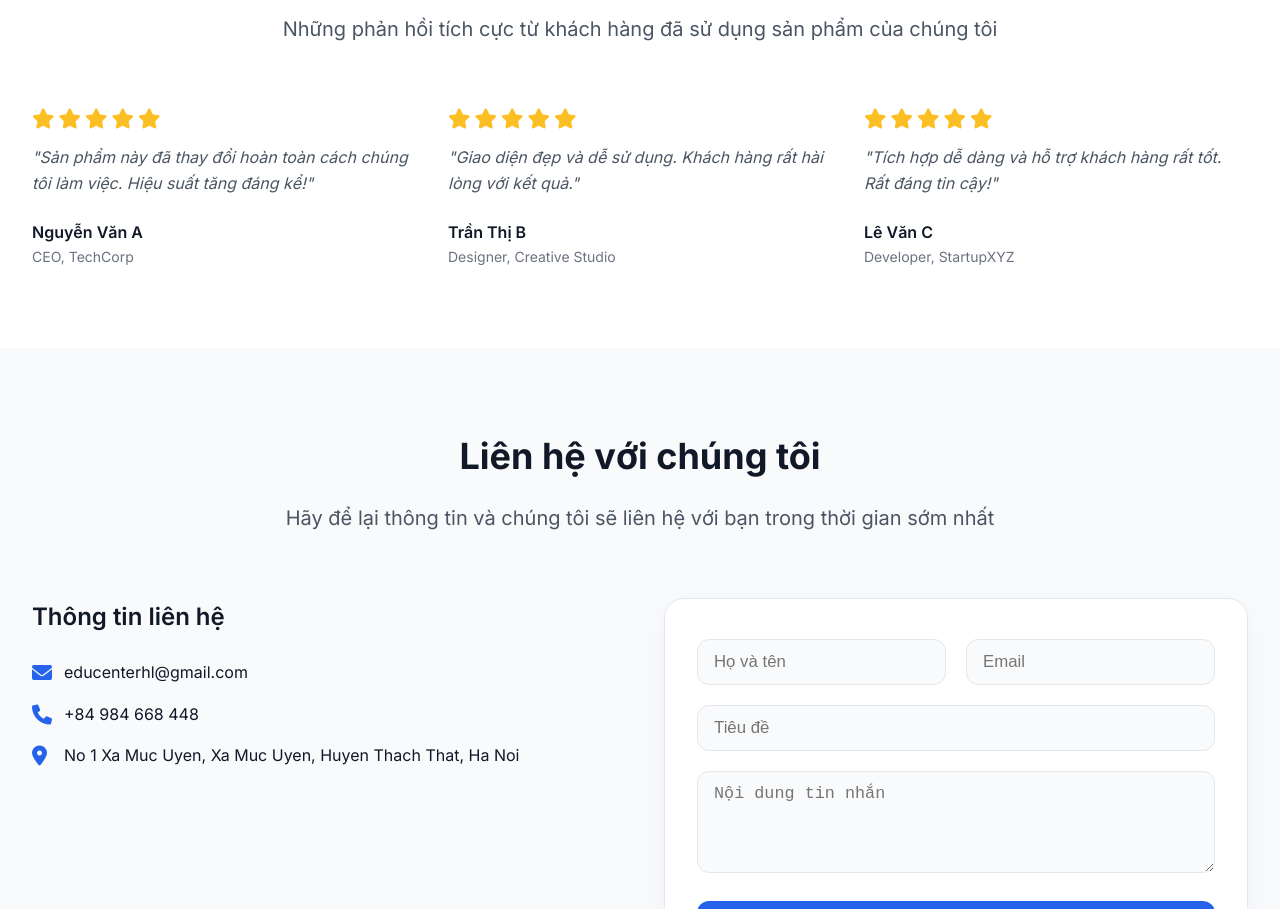
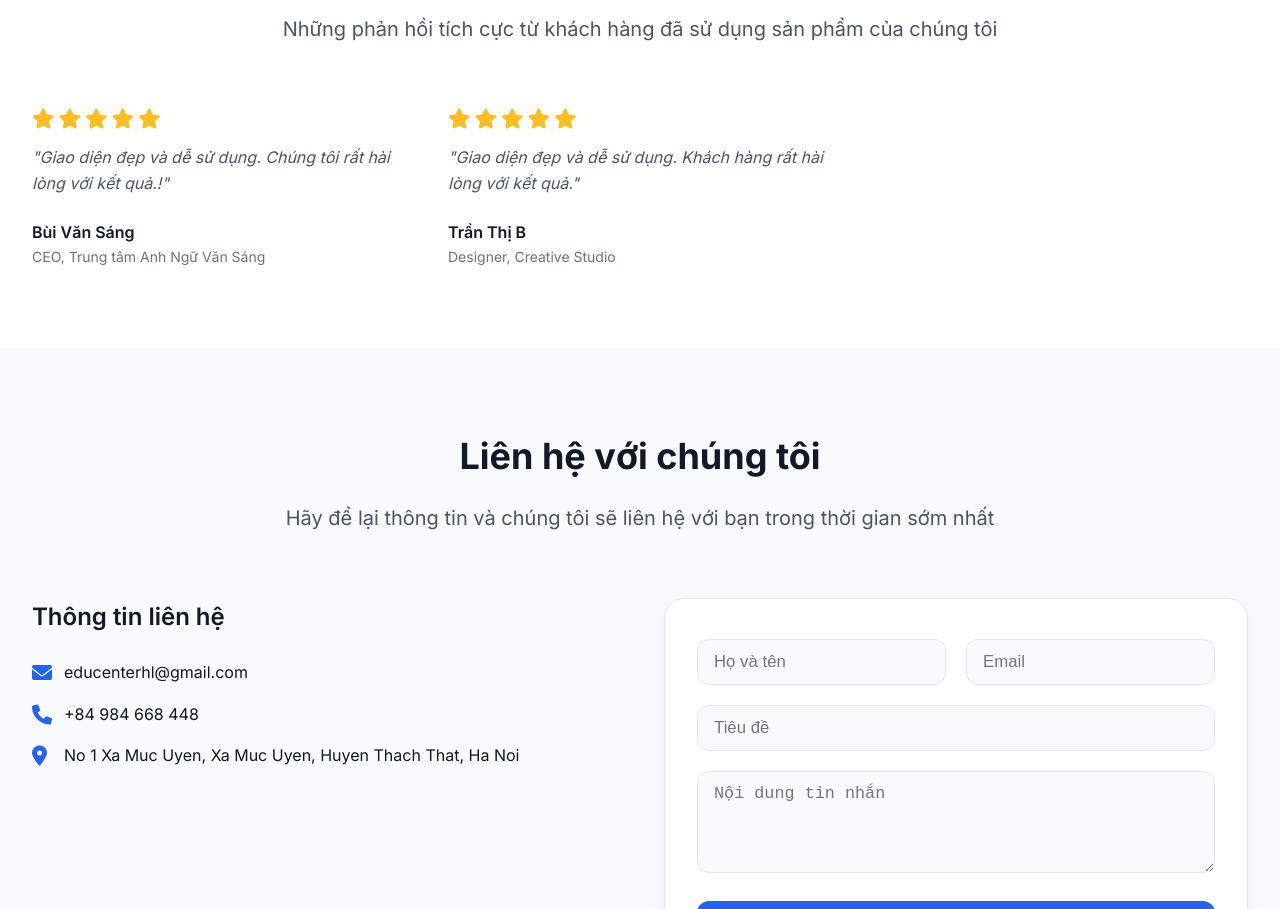
Before and after one commit to Lvduc75/lcm-landingpage-ver02, a plain HTML site: page index.html in a window 1280 px wide. Shown: the part 4726-5635 px from the top of the page. Drawn offline with Linux system fonts and the light colour scheme.

Commit message:
DucLV: 0107 Update UI

```diff
--- a/index.html
+++ b/index.html
@@ -296,10 +296,10 @@
                         <i class="fas fa-star"></i>
                         <i class="fas fa-star"></i>
                     </div>
-                    <p class="testimonial-content">"Sản phẩm này đã thay đổi hoàn toàn cách chúng tôi làm việc. Hiệu suất tăng đáng kể!"</p>
+                    <p class="testimonial-content">"Giao diện đẹp và dễ sử dụng. Chúng tôi rất hài lòng với kết quả.!"</p>
                     <div class="testimonial-author">
-                        <div class="author-name">Nguyễn Văn A</div>
-                        <div class="author-role">CEO, TechCorp</div>
+                        <div class="author-name">Bùi Văn Sáng</div>
+                        <div class="author-role">CEO, Trung tâm Anh Ngữ Văn Sáng</div>
                     </div>
                 </div>
                 <div class="testimonial-card">
@@ -314,20 +314,6 @@
                     <div class="testimonial-author">
                         <div class="author-name">Trần Thị B</div>
                         <div class="author-role">Designer, Creative Studio</div>
-                    </div>
-                </div>
-                <div class="testimonial-card">
-                    <div class="testimonial-rating">
-                        <i class="fas fa-star"></i>
-                        <i class="fas fa-star"></i>
-                        <i class="fas fa-star"></i>
-                        <i class="fas fa-star"></i>
-                        <i class="fas fa-star"></i>
-                    </div>
-                    <p class="testimonial-content">"Tích hợp dễ dàng và hỗ trợ khách hàng rất tốt. Rất đáng tin cậy!"</p>
-                    <div class="testimonial-author">
-                        <div class="author-name">Lê Văn C</div>
-                        <div class="author-role">Developer, StartupXYZ</div>
                     </div>
                 </div>
             </div>
--- a/script.js
+++ b/script.js
@@ -41,6 +41,22 @@ document.addEventListener('DOMContentLoaded', function() {
             }
         });
     });
+
+    // Add scroll to contact form for "Dùng thử ngay" button
+    const trialButton = document.querySelector('.btn-primary.btn-full');
+    if (trialButton && trialButton.textContent.trim() === 'Dùng thử ngay') {
+        trialButton.addEventListener('click', function(e) {
+            e.preventDefault();
+            const contactSection = document.querySelector('#contact');
+            if (contactSection) {
+                const offsetTop = contactSection.offsetTop - 64; // Account for fixed navbar
+                window.scrollTo({
+                    top: offsetTop,
+                    behavior: 'smooth'
+                });
+            }
+        });
+    }
 
     // Form submission
     const contactForm = document.getElementById('contactForm');
```
